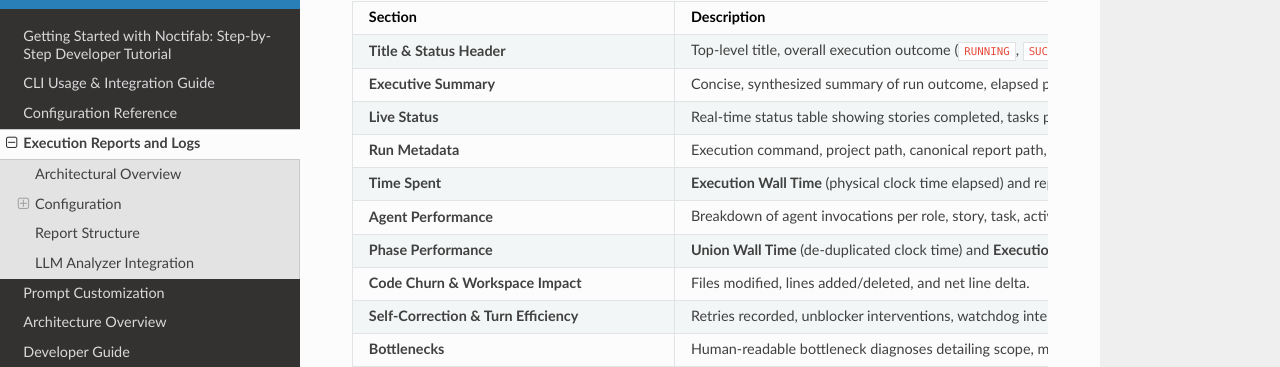
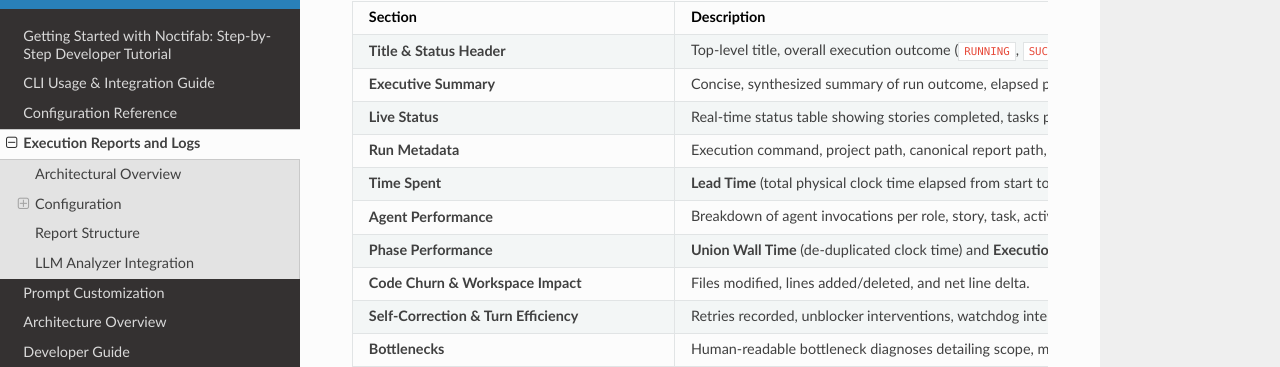
Before and after one commit to diegojromerolopez/noctifab, a Sphinx documentation site: the page built from docs/execution_report.md, in a window 1280 px wide and 900 px high, scrolled down 1332 px. Shown: the part 84-451 px from the top of the window. Built offline with Sphinx 7.4.7 and the Read the Docs theme 3.1.0, drawn with Linux system fonts in a browser that asks for light colours.

Commit message:
refactor(reporting): rename Execution Wall Time to Lead Time in report renderer and docs

```diff
--- a/docs/execution_report.md
+++ b/docs/execution_report.md
@@ -50,7 +50,7 @@
 | **Executive Summary** | Concise, synthesized summary of run outcome, elapsed physical time, error count, and retries. |
 | **Live Status** | Real-time status table showing stories completed, tasks passed, errors, token usage, elapsed time, and active LLM provider. |
 | **Run Metadata** | Execution command, project path, canonical report path, start timestamp, and Noctifab version. |
-| **Time Spent** | **Execution Wall Time** (physical clock time elapsed) and reporting overhead. |
+| **Time Spent** | **Lead Time** (total physical clock time elapsed from start to completion) and reporting overhead. |
 | **Agent Performance** | Breakdown of agent invocations per role, story, task, active execution span (omitting zero units, e.g. `17s 116ms`), and outcome. |
 | **Phase Performance** | **Union Wall Time** (de-duplicated clock time) and **Execution Windows** across pipeline phases (Roadmap Generation, Story Execution). |
 | **Code Churn & Workspace Impact** | Files modified, lines added/deleted, and net line delta. |
```
Also changed, not shown: CHANGELOG.md (+1 -0 lines), 1 other file.
